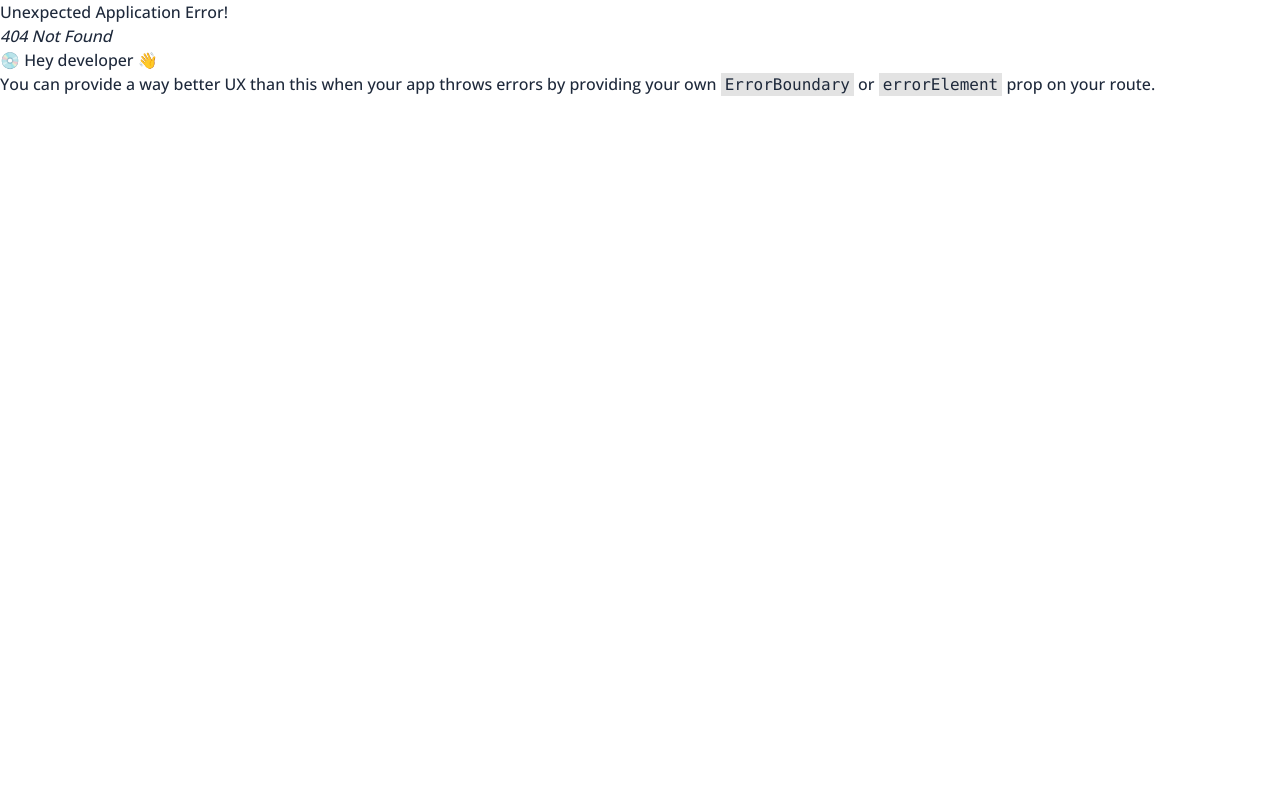
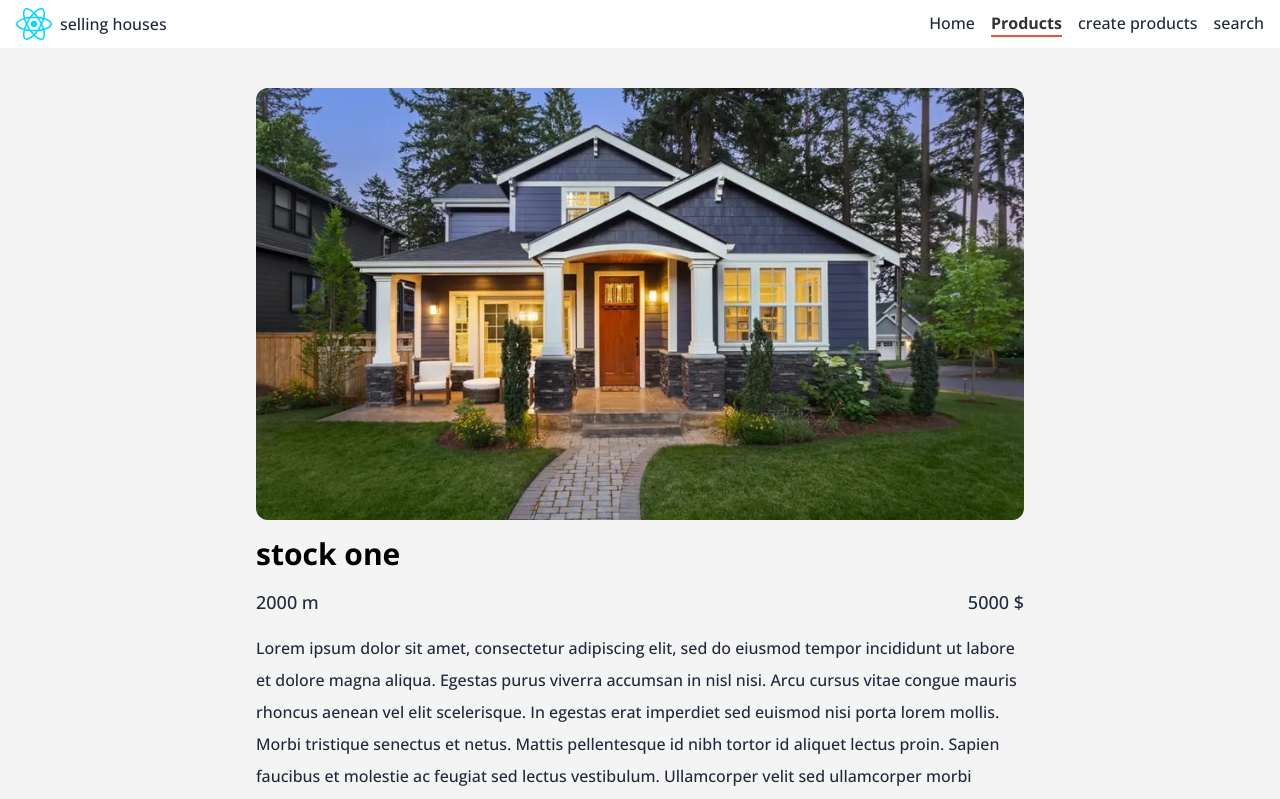
Before and after one commit to mohammad-zeynali/selling-houses, a React (Vite) app: page /products/1 in a window 1280 px wide. Before the commit this address had no page. Shown: the top 799 px of the page. Built offline with nearby package versions, Linux system fonts and the light colour scheme.

Commit message:
page product details has bin devlopd complted

```diff
--- /dev/null
+++ b/src/application/products/intendedProduct.ts
@@ -0,0 +1,11 @@
+import allProducts from "../../../public/assets/data";
+
+const useIntendedProduct = () => {
+  const intendedProduct = (productId: number) => {
+    return allProducts.find((product) => product.id === productId);
+  };
+
+  return { intendedProduct };
+};
+
+export default useIntendedProduct;
--- a/src/ui/components/header/Header.tsx
+++ b/src/ui/components/header/Header.tsx
@@ -2,12 +2,12 @@ import { Link, NavLink } from "react-router-dom";
 
 const Header = (): JSX.Element => {
   return (
-    <header className="shadow-md py-2">
+    <header className="shadow-lg py-2">
       <div className="container">
         <nav className="flex justify-between items-center">
           <Link to="/">
             <div className="flex items-center">
-              <img src="./assets/react.svg" />
+              <img src="../assets/react.svg" />
               <span className="pl-2">selling houses</span>
             </div>
           </Link>
--- /dev/null
+++ b/src/ui/components/product/ProductDetailsBox.tsx
@@ -0,0 +1,25 @@
+import { Product } from "../../../domain/product";
+
+const ProductDetailsBox = ({
+  image,
+  title,
+  area,
+  price,
+  description,
+}: Product): JSX.Element => {
+  return (
+    <div className="flex flex-col py-10 max-w-3xl mx-auto">
+      <img className="object-cover rounded-xl " src={`.${image}`} />
+      <h5 className="font-openSansBold text-xl sm:text-3xl text-black mt-4">
+        {title}
+      </h5>
+      <span className="flex justify-between items-center text-lg mt-4">
+        <h5>{area} m</h5>
+        <h6>{price} $</h6>
+      </span>
+      <p className=" mt-4 leading-8">{description}</p>
+    </div>
+  );
+};
+
+export default ProductDetailsBox;
--- a/src/ui/pages/productDetails/ProductDetails.tsx
+++ b/src/ui/pages/productDetails/ProductDetails.tsx
@@ -1,8 +1,22 @@
+import { useParams } from "react-router-dom";
+import ProductDetailsBox from "../../components/product/ProductDetailsBox";
+import useIntendedProduct from "../../../application/products/intendedProduct";
+import { useEffect, useState } from "react";
+import { Product } from "../../../domain/product";
+
 const ProductDetails = (): JSX.Element => {
+  const { id } = useParams();
+  const [product, setProduct] = useState<Product>();
+  const { intendedProduct } = useIntendedProduct();
+
+  useEffect(() => {
+    setProduct(intendedProduct(+id!));
+  }, [id]);
+
   return (
     <section>
       <div className="container">
-        <div className="flex flex-col"></div>
+        {product && <ProductDetailsBox {...product} />}
       </div>
     </section>
   );
```
Also changed, not shown: src/routes/routes.tsx (+11 -2 lines).
